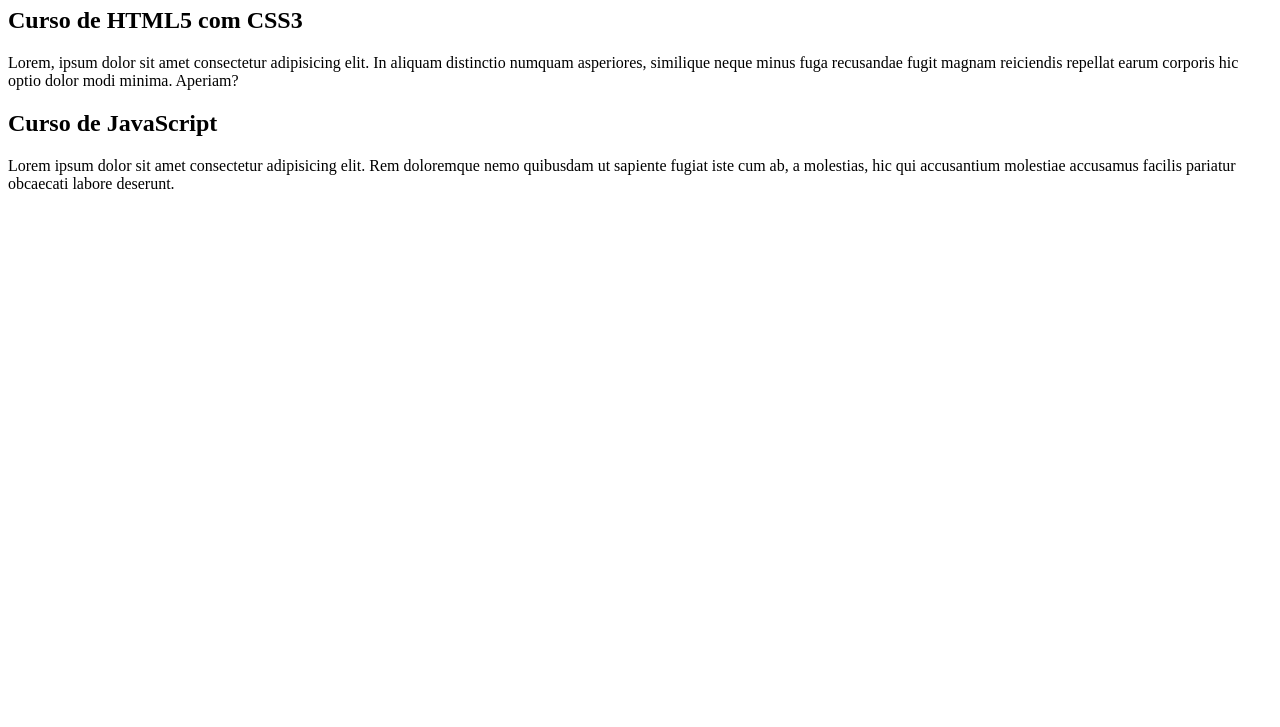
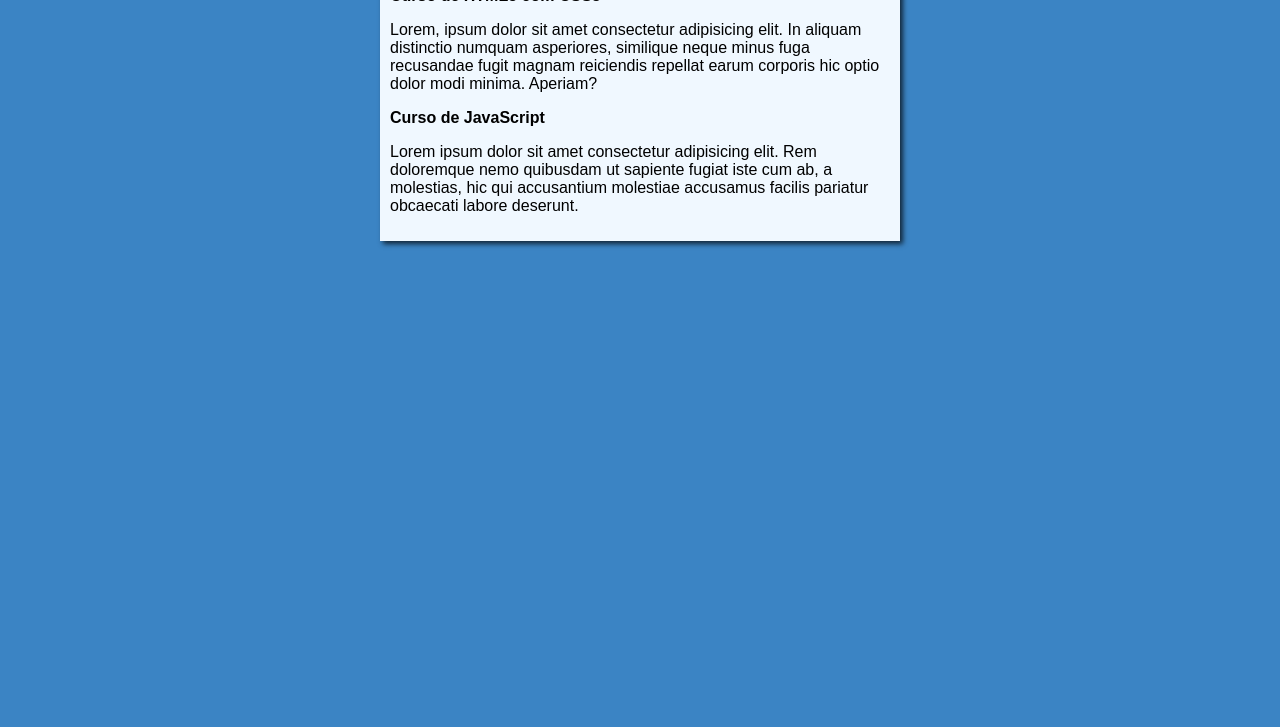
Before and after one commit to lucasbm2022/Primeiro_Site, a plain HTML site: page index.html in a window 1280 px wide. Shown: the part 73-800 px from the top of the page. Drawn offline with Linux system fonts and the light colour scheme.

Commit message:
estilo alterado

```diff
--- a/index.html
+++ b/index.html
@@ -5,6 +5,7 @@
     <meta http-equiv="X-UA-Compatible" content="IE=edge">
     <meta name="viewport" content="width=device-width, initial-scale=1.0">
     <title>Curso em Vídeo</title>
+    <link rel="stylesheet" href="style.css">
 </head>
 <body>
     <main>
--- /dev/null
+++ b/style.css
@@ -0,0 +1,15 @@
+* {
+    font-family: Arial, Helvetica, sans-serif;
+    font-size: 16px;
+}
+body{
+    background-color: rgb(59, 132, 196);
+
+}
+main {
+    background-color: aliceblue;
+    width: 500px;
+    margin: auto;
+    padding: 10px;
+    box-shadow: 3px 3px 5px rgba(0, 0, 0, 0.712);
+}
```
